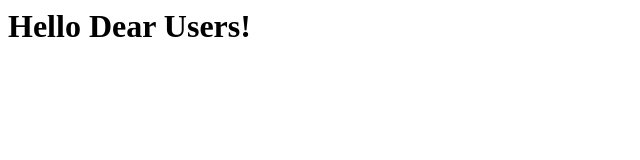
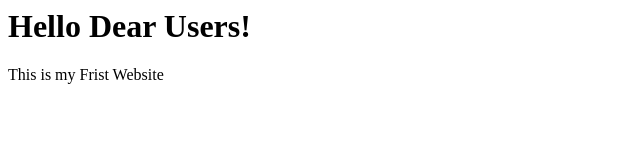
Before and after one commit to MahmoudSfn/netlify, a plain HTML site: page index.html in a window 1280 px wide. Shown: the whole page, without its empty margins (0-640 px from the left). Drawn offline with Linux system fonts and the light colour scheme.

Commit message:
Update index.html

```diff
--- a/index.html
+++ b/index.html
@@ -1 +1,2 @@
 <h1>Hello Dear Users!</h1>
+<p>This is my Frist Website</p>
```
